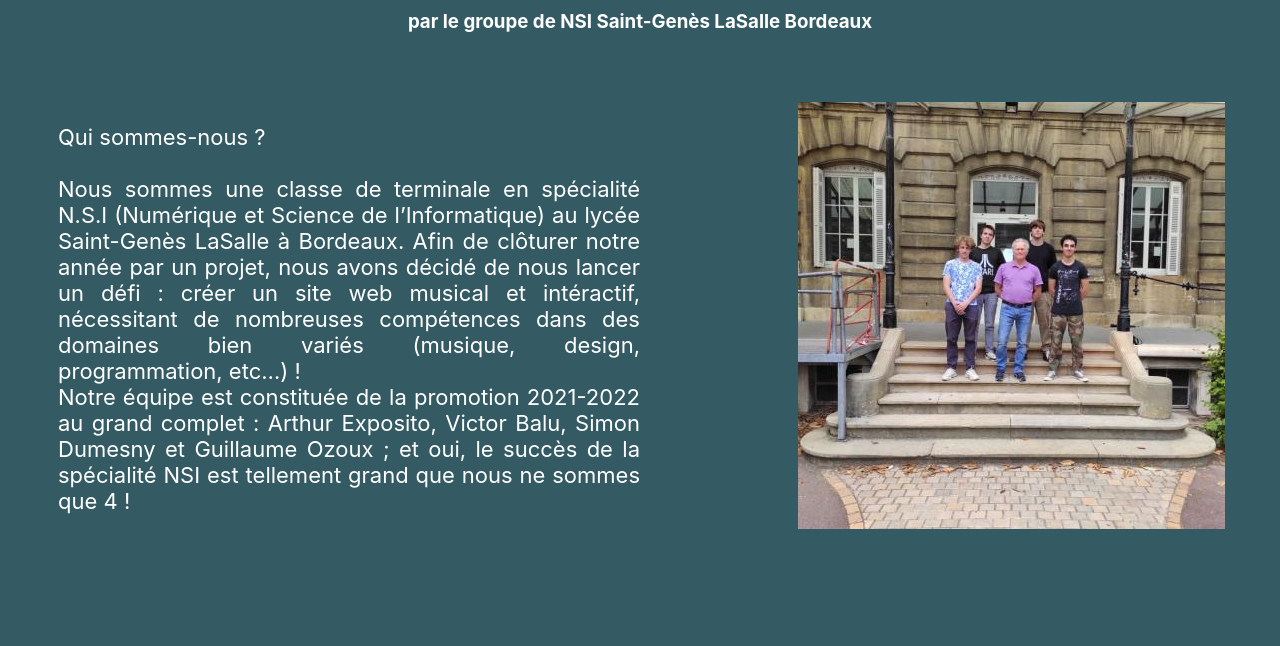
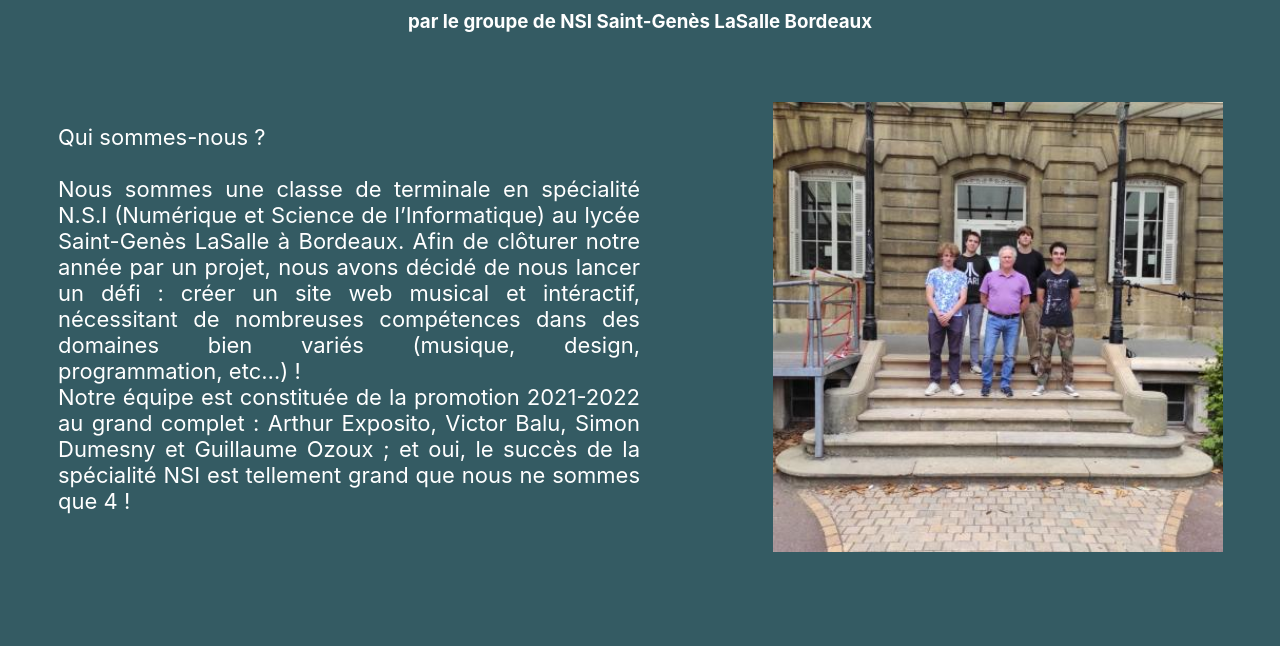
Before and after one commit to well-played-music/well-played-Music, a plain HTML site: page templates/acceuil.html in a window 1280 px wide. Shown: the part 154-800 px from the top of the page. Drawn offline with Linux system fonts and the light colour scheme; files that its build step writes are made by us from their sources; files whose address does not match are found by name.

Commit message:
Update style_acc.css

```diff
--- a/static/CSS/style_acc.css
+++ b/static/CSS/style_acc.css
@@ -87,7 +87,8 @@ body {
 
 .zone_droite img{
     padding-bottom: 30px;
-    padding-left: 150px;
+    padding-left: 125px;
+	width: 450px;
 }
 
 .container {
```
